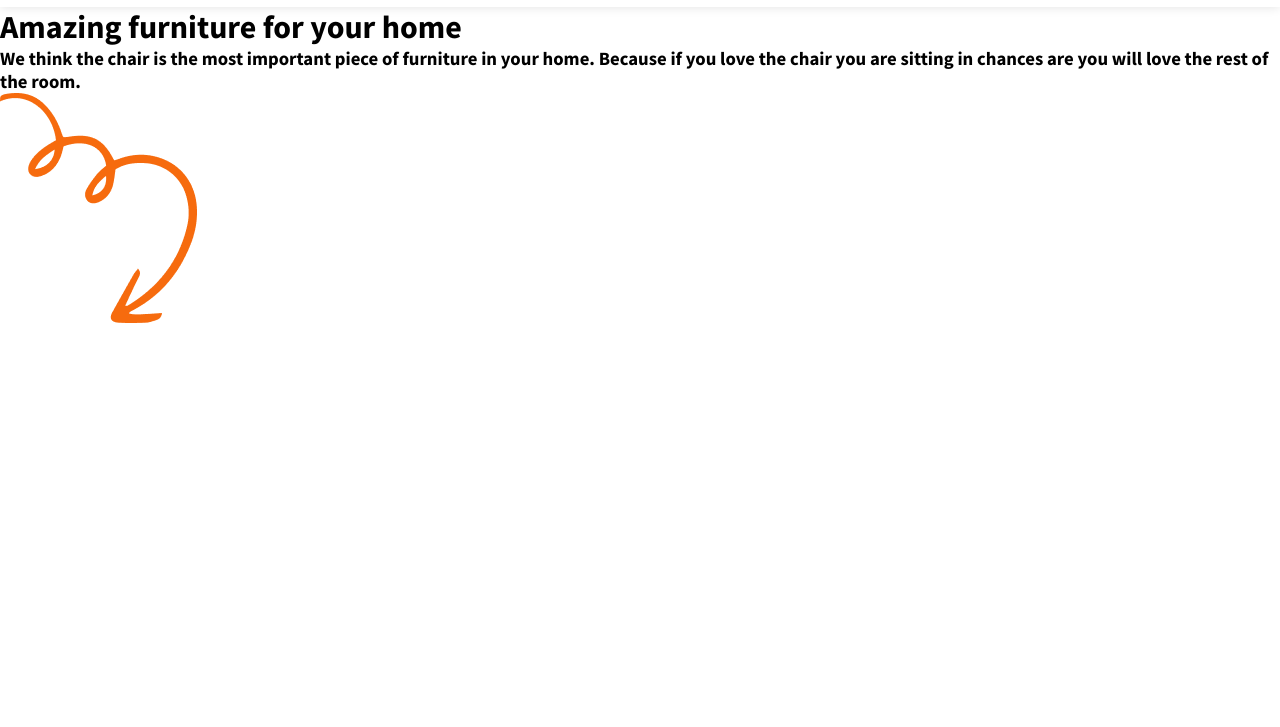
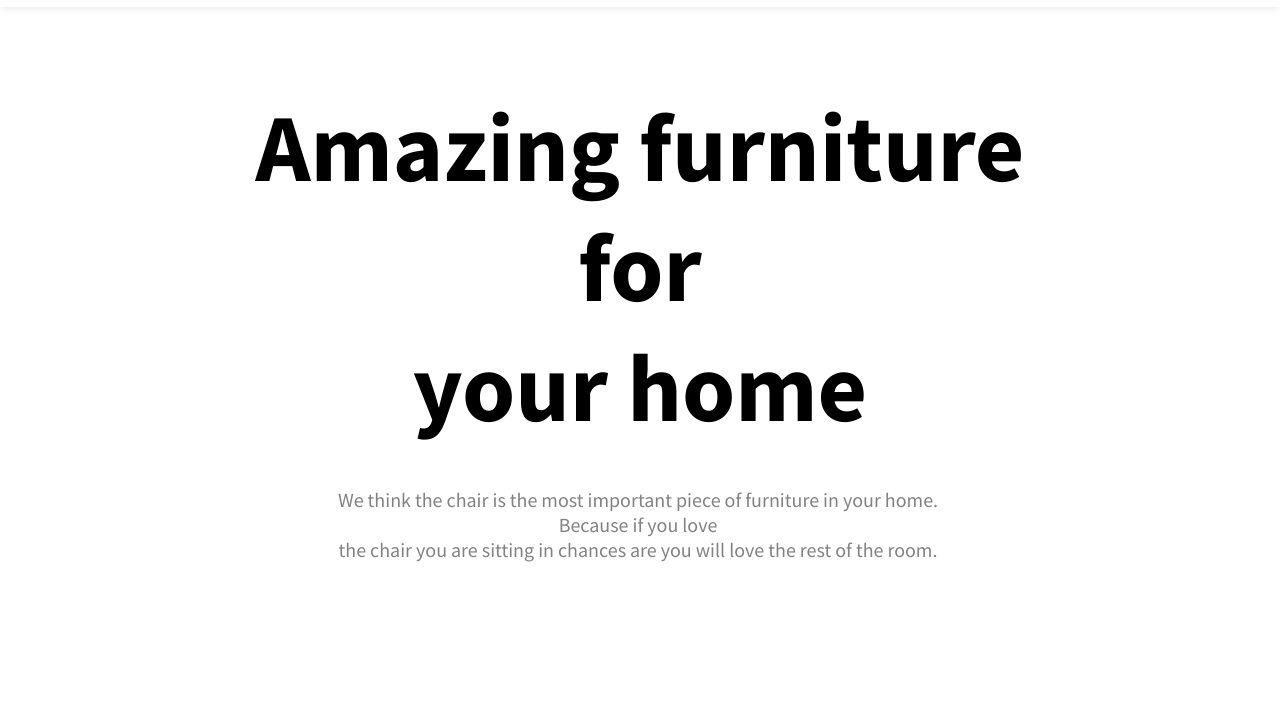
Before and after one commit to Ahad-Web3/Websites, a plain HTML site: page Furniture/index.html in a window 1280 px wide. Shown: the part 73-800 px from the top of the page. Drawn offline with Linux system fonts and the light colour scheme.

Commit message:
basic css of main page

```diff
--- a/Furniture/index.html
+++ b/Furniture/index.html
@@ -37,8 +37,8 @@
     </header>
     <main>
         <div class="title-subtitle">
-            <h1>Amazing furniture for your home</h1>
-            <h3>We think the chair is the most important piece of furniture in your home. Because if you love the chair you are sitting in chances are you will love the rest of the room.</h3>
+            <h1 class="title-subtitle-heading">Amazing furniture for <br> your home</h1>
+            <h4 class="title-subtitle-paragraph">We think the chair is the most important piece of furniture in your home. Because if you love <br> the chair you are sitting in chances are you will love the rest of the room.</h4>
             <img src="./images/Elements.png" alt="Vector">
         </div>
         <div class="search-bar"></div>
--- a/Furniture/style.css
+++ b/Furniture/style.css
@@ -19,13 +19,13 @@
     --fw-regular: 400;
     --fw-bold: 700;
 
-    --fs-300: 0.875rem;
+    --fs-14: 0.875rem;
     --fs-16: 1rem;
-    --fs-500: 1.25rem;
-    --fs-600: 1.5rem;
-    --fs-700: 2.25rem;
-    --fs-800: 4rem;
-    --fs-900: 6rem;
+    --fs-20: 1.25rem;
+    --fs-24: 1.5rem;
+    --fs-36: 2.25rem;
+    --fs-64: 4rem;
+    --fs-96: 6rem;
 }
 
 .header{
@@ -67,3 +67,35 @@
     padding: 10px 20px;
     background-color: var(--clr-orange);
 }
+
+h2{
+    font-size: var(--fs-64);
+}
+h3{
+    font-size: var(--fs-24);
+}
+h4{
+    font-size: var(--fs-20);
+    font-weight: var(--fw-regular);
+    color: var(--clr-black-light);
+}
+h5{
+    font-size: var(--fs-16);
+}
+
+.title-subtitle-heading{
+    /* border: 2px solid blue; */
+    margin: 80px 235px 0px 235px;
+    text-align: center;
+    font-size: var(--fs-96);
+}
+
+.title-subtitle h4{
+    /* border: 2px solid black; */
+    margin: 40px 339px 0px 335px;
+    text-align: center;
+}
+.title-subtitle img{
+    float: right;
+    margin: 217px 155px;
+}
```
